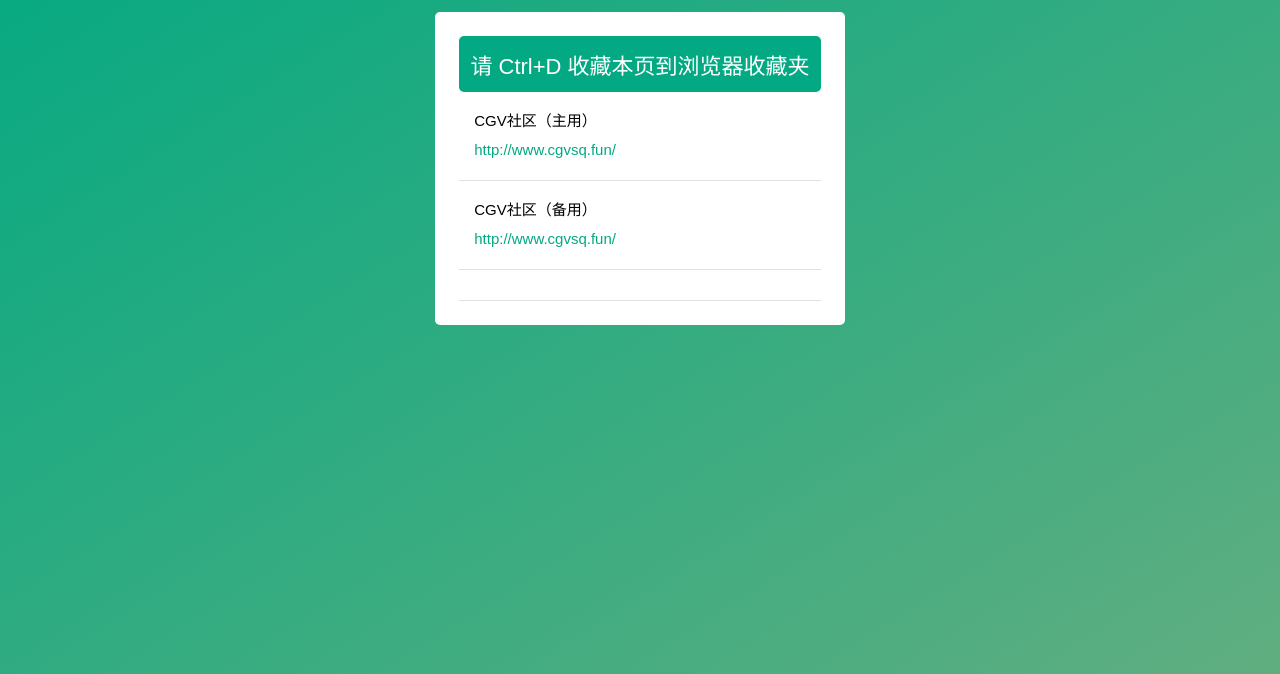
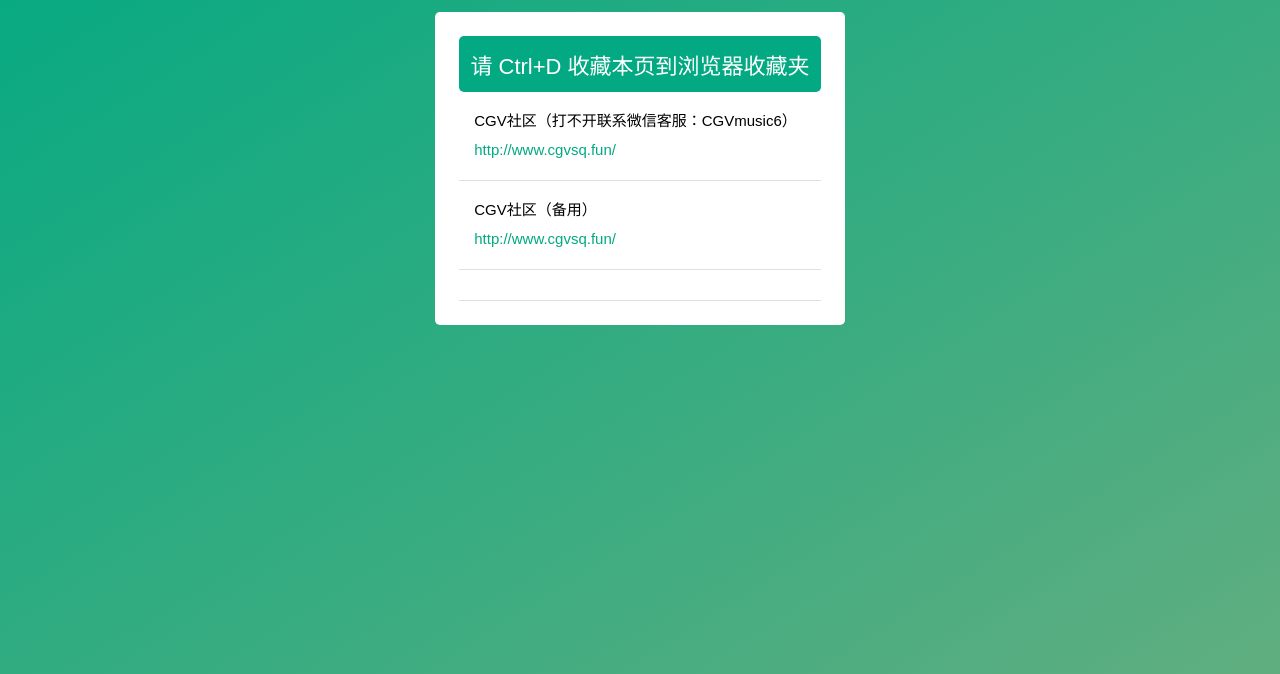
Before and after one commit to CGV666/CGV666.github.io, a plain HTML site: page index.html in a window 1280 px wide. Shown: the part 126-800 px from the top of the page. Drawn offline with Linux system fonts and the light colour scheme.

Commit message:
Update index.html

```diff
--- a/index.html
+++ b/index.html
@@ -22,7 +22,7 @@
 							<h2>请 Ctrl+D 收藏本页到浏览器收藏夹</h2>
 							<ul>
 								<li>
-									CGV社区（主用）
+									CGV社区（打不开联系微信客服：CGVmusic6）
 									<a href="http://www.cgvsq.fun/" target="_blank"><i>http://www.cgvsq.fun/</i></a>
 
 								</span></span></li>
```
